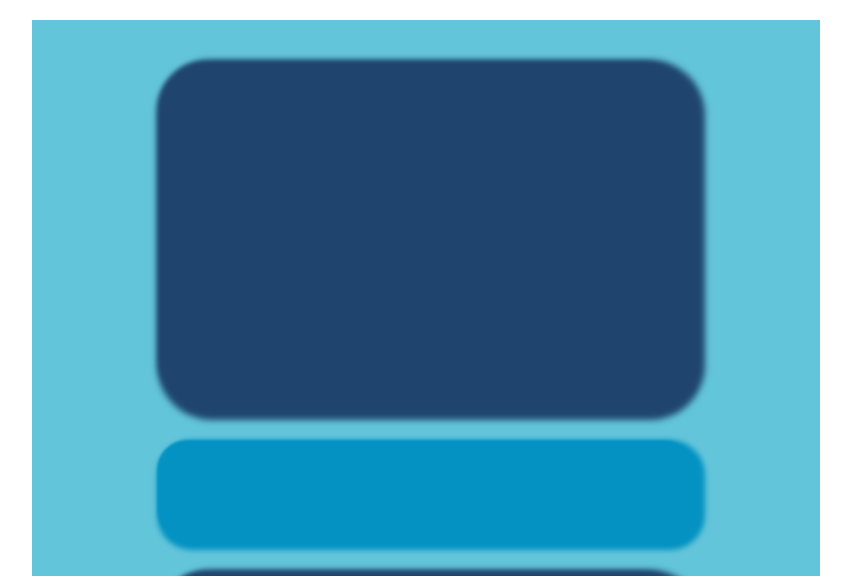
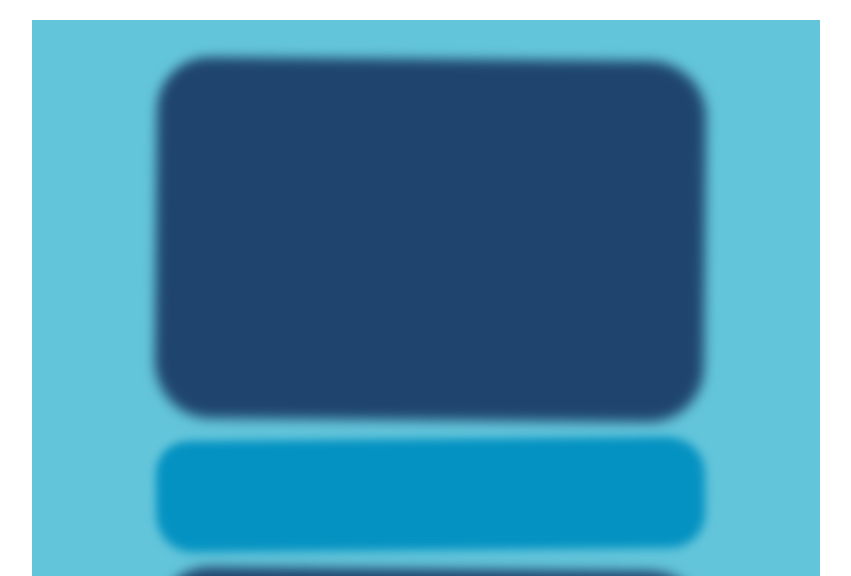
Before and after one commit to egome019/rothkoCSS, a plain HTML site: page index.html in a window 1280 px wide. Shown: the top 576 px of the page, without its empty margins (214-1065 px from the left). Drawn offline with Linux system fonts and the light colour scheme.

Commit message:
matches fcc example

```diff
--- a/styles.css
+++ b/styles.css
@@ -32,7 +32,8 @@ body{
     margin: 30px auto;
     border-radius: 30px;
     box-shadow: 5px 5px 5px 5px #0492c2;
-    filter: blur(1px);
+    filter: blur(4px);
+    transform: rotate(-.5deg);
 }
 
 .three{
@@ -45,5 +46,6 @@ body{
 .one, .three{
     border-radius: 50px;
     box-shadow: 5px 5px 5px 5px #1f456e;
-    filter: blur(2px);
+    filter: blur(6px);
+    transform: rotate(.5deg);
 }
```
